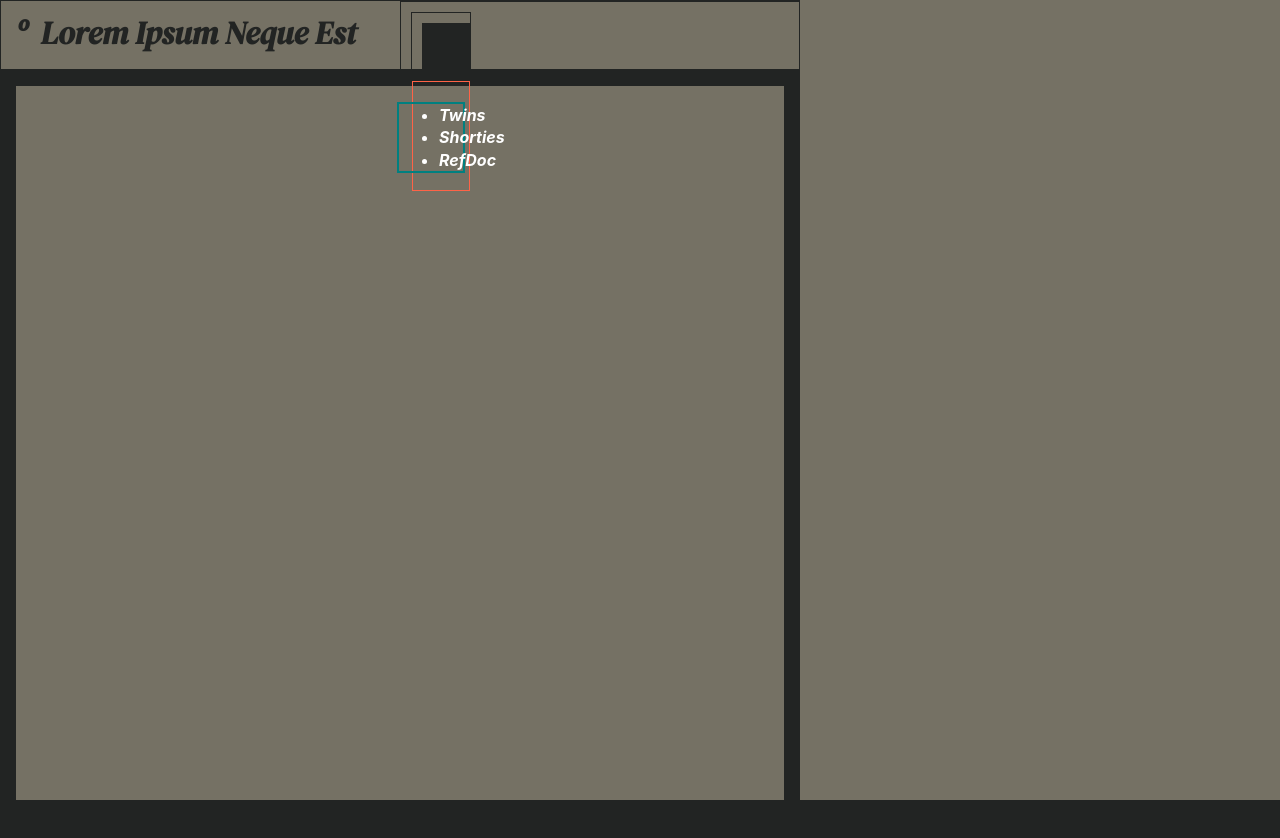
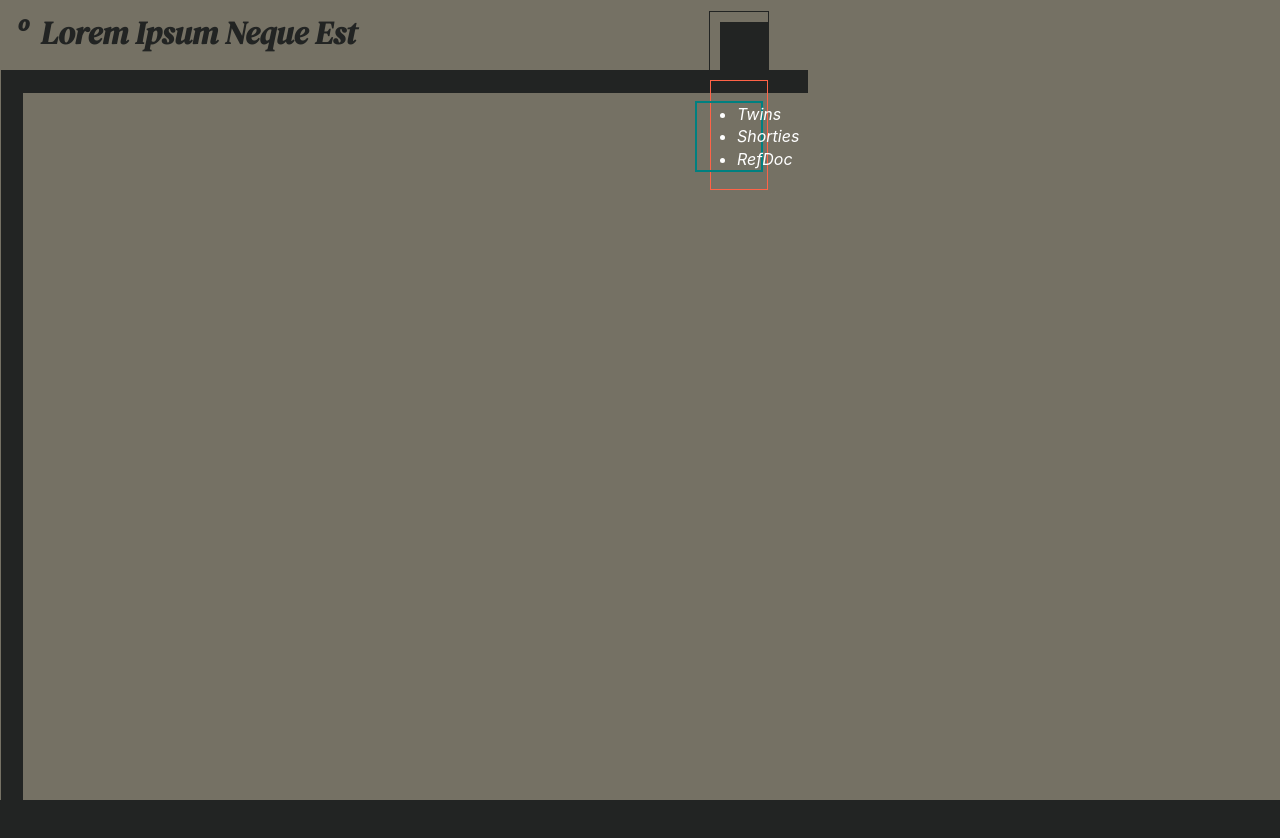
Before and after one commit to codepark-kr/KCA-CSG-API-Server, a React app in the folder src/main/frontend/: page / in a window 1280 px wide. Shown: the top 838 px of the page. Built offline with nearby package versions, Linux system fonts and the light colour scheme; a web font is replaced by a local one.

Commit message:
[STY] reduce the first console page's width
- Reduce the width-size for first console page
- Annotate for few specific border
- Separate for first console page's className

```diff
--- a/src/main/frontend/src/assets/styles/global.scss
+++ b/src/main/frontend/src/assets/styles/global.scss
@@ -53,10 +53,11 @@ body { width: 100vw; height: 100vh; overflow-x: hidden; background-color: var(--
 // common elements
 h2 { text-transform: uppercase; }
 
+// header, nav-bar
 .buttonsWrapper { border: 1px solid var(--dusty-black); height: 60px; width: 60px; margin: 10px  }
 .writeButton { width: 48px; height: 48px; margin: 10px; background: var(--dusty-black); }
 .writeButton:hover { width: 0px; height: 0px; border-radius: .1rem; margin-left: 11px; border: 20px outset var(--dusty-gray);
   cursor: pointer; margin-bottom: 18px; }
 .write-dropdown { border: 1px solid tomato; padding: 4px; height: 110px; }
 .write-dropdown > ul { border: 2px solid teal; margin-left: -20px; }
-.write-dropdown > ul li { line-height: 1.4; }
+.write-dropdown > ul li { line-height: 1.4; font-weight: lighter; }
--- a/src/main/frontend/src/assets/styles/horizontalWrapper.scss
+++ b/src/main/frontend/src/assets/styles/horizontalWrapper.scss
@@ -11,7 +11,9 @@
                         -webkit-transform: rotate(90deg) translate3d(0, calc(-100vh + 0px), 0);
                         transform: rotate(90deg) translate3d(0, calc(-100vh + 0px), 0); }
 
-.item { width: calc(100vh); height: calc(100vh); position: relative; }
-.item .bg, .bg2 { position: absolute; top: 0; right: 0; bottom: 0; left: 0;
+//.item { width: calc(100vh); height: calc(100vh); position: relative; }
+.item { width: 1100px; height: calc(101vh); position: relative; }
+.item .bg, .bg1, .bg2 { position: absolute; top: 0; right: 0; bottom: 0; left: 0;
                   background: no-repeat center center / cover; }
+.bg1 { border: 1px solid var(--dusty-gray); }
 .bg2 { background-color: var(--dusty-gray); }
--- a/src/main/frontend/src/components/common/Header.js
+++ b/src/main/frontend/src/components/common/Header.js
@@ -4,12 +4,12 @@ import axios from 'axios';
 
 const Header=()=>{
     const headerWrapper={ fontWeight: 'bold', borderBottom: '1px solid var(--dusty-black)', height: '70px', fontStyle: 'italic',
-                          border: '1px solid var(--dusty-black)'}
+                          }
     const outermostWrapper={ backgroundColor: 'var(--dusty-gray)' }
     const headerLogo={ marginTop: '10px',  fontFamily: 'DM Serif Display', color: 'var(--dusty-black)',
                        fontSize: '2rem', width: 'fit-content', marginLeft: '14px', display: 'inline-block' }
     const navbar={ height: '80px', width: '400px', right: '0%', position: 'absolute',
-        border: '1px solid var(--dusty-black)', display: 'inline-block' }
+        display: 'inline-block' }
     const writeButton={
         // backgroundColor: 'var(--dusty-black)'
     }
--- a/src/main/frontend/src/pages/HorizontalWrapper.js
+++ b/src/main/frontend/src/pages/HorizontalWrapper.js
@@ -8,7 +8,7 @@ const HorizontalWrapper=()=>{
         <>
             <div className="horizontalScroll">
                 <div className="item">
-                    <div className="bg">
+                    <div className="bg1">
                         < Header />
                         < TestComponent />
                     </div>
```
